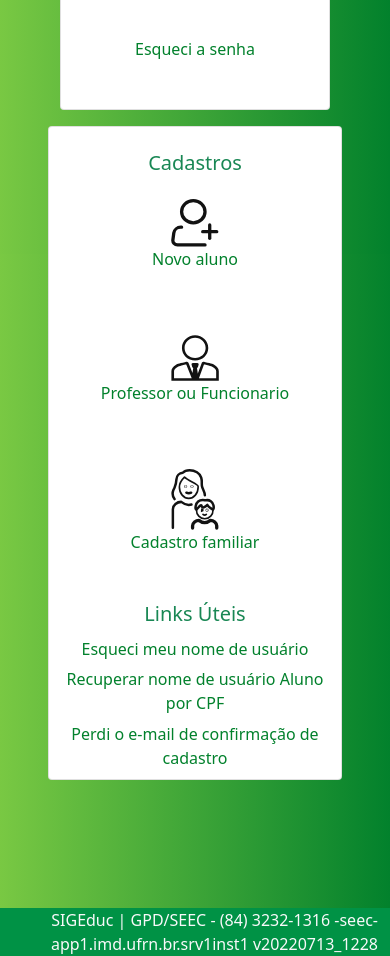
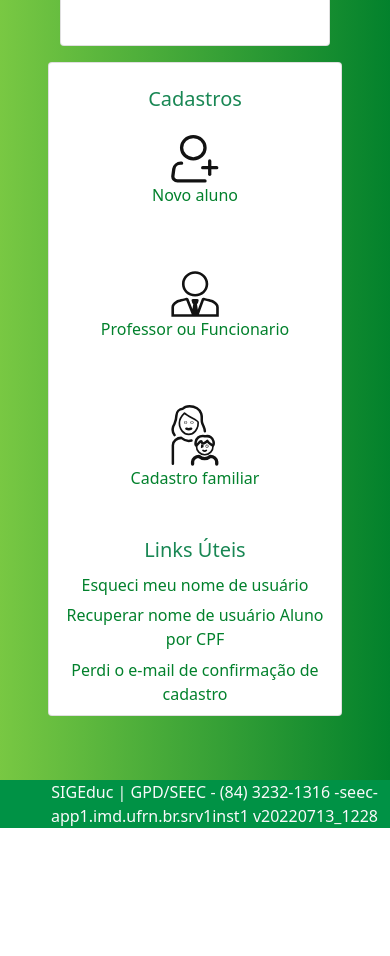
Before and after one commit to josevictoremiliano/SigEduc, a plain HTML site: page index.html in a window 390 px wide. Shown: the part 590-1546 px from the top of the page. After the commit the page ends 1418 px from the top, so only its background shows below. Drawn offline with nearby package versions, Linux system fonts and the light colour scheme; a web font is replaced by a local one.

Commit message:
index quase ok

```diff
--- a/index.html
+++ b/index.html
@@ -59,7 +59,7 @@
 
 
                 <div class="col-sm-12 col-md-4 lateral">
-                    <div class="card row itens_lateral">
+                    <div class="card row itens_lateral text-center">
                         <h5 class="text-center  col-12 pt-4 text-success">Cadastros</h5>
                         <div class="col-sm-4 col-md-4 col-lg-12">
                             <a href="#" class="d-flex flex-column justify-content-center cadastro">
@@ -90,7 +90,7 @@
             </div>
         </div>
     </main>
-    <footer>
+    <footer class="footer navbar-fixed-bottom">
         <div
             class="text-light container text-end">
             SIGEduc | GPD/SEEC - (84) 3232-1316 -seec-app1.imd.ufrn.br.srv1inst1
--- a/public/css/global.css
+++ b/public/css/global.css
@@ -7,16 +7,22 @@ html, body {
   font-family: 'Inter', sans-serif;
   margin: 0;
   padding: 0;
-  height: 100%;
+  background: linear-gradient(90.22deg, #7AC943 -0.3%, #02812C 99.83%);
 }
 
-body{
-    width: vw;
-    height: vh;
-    background: linear-gradient(90.22deg, #7AC943 -0.3%, #02812C 99.83%);
+main{
+  height: 100vh !important;
 }
+
 footer{
     background-color: #009245;
     display: flex;
     justify-content: end;
+    width: 100%;
+
 }
+@media screen and (max-width: 991px) {
+    main{
+      height: auto !important;
+    }
+}
--- a/public/css/index.css
+++ b/public/css/index.css
@@ -4,7 +4,7 @@ a:hover{
 }
 main{
 
-    margin: 5em 0 !important;
+    margin: 1em 0 !important;
 }
 .input{
     display: flex;
@@ -31,6 +31,7 @@ input:focus{
     width: 261.71px;
     height: 48px;
 }
+
 .esqueci-a-senha,
 .lateral a{
     color: #02812C;
@@ -68,6 +69,13 @@ input:focus{
 .lateral .links a{
     margin: 0.2em 0;
 }
+@media screen and (max-width: 991px) {
+    .itens_lateral{
+        justify-content: center;
+        align-items: center !important;
+        text-align: center;
+    }
+}
 
 @media screen and (max-width: 768px){
     input, .input, .entrar{
@@ -83,10 +91,17 @@ input:focus{
 
     }
 }
-@media (max-width: 360px){
-    .lateral .itens_lateral {
-        flex-direction: row;
+@media (max-width: 575px){
+    .itens_lateral {
+        flex-direction: row !important;
         align-items: center;
 
     }
 }
+@media (max-width: 360px){
+    .lateral .itens_lateral {
+        flex-direction: row !important;
+        align-items: center;
+
+    }
+}
```
